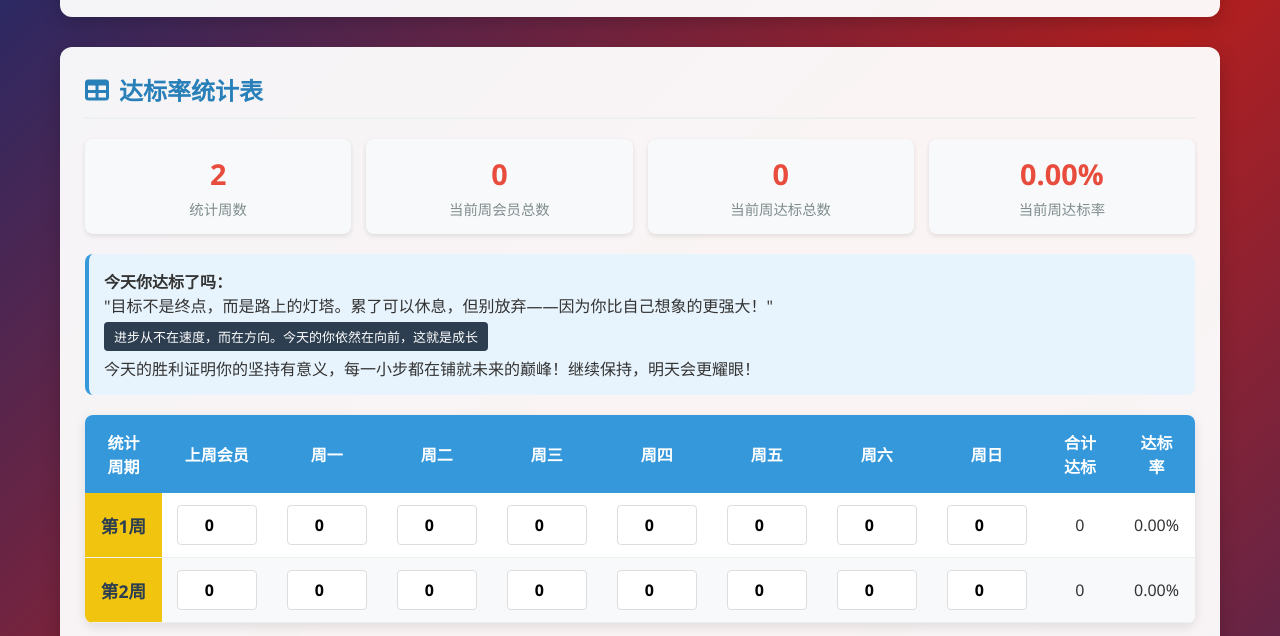
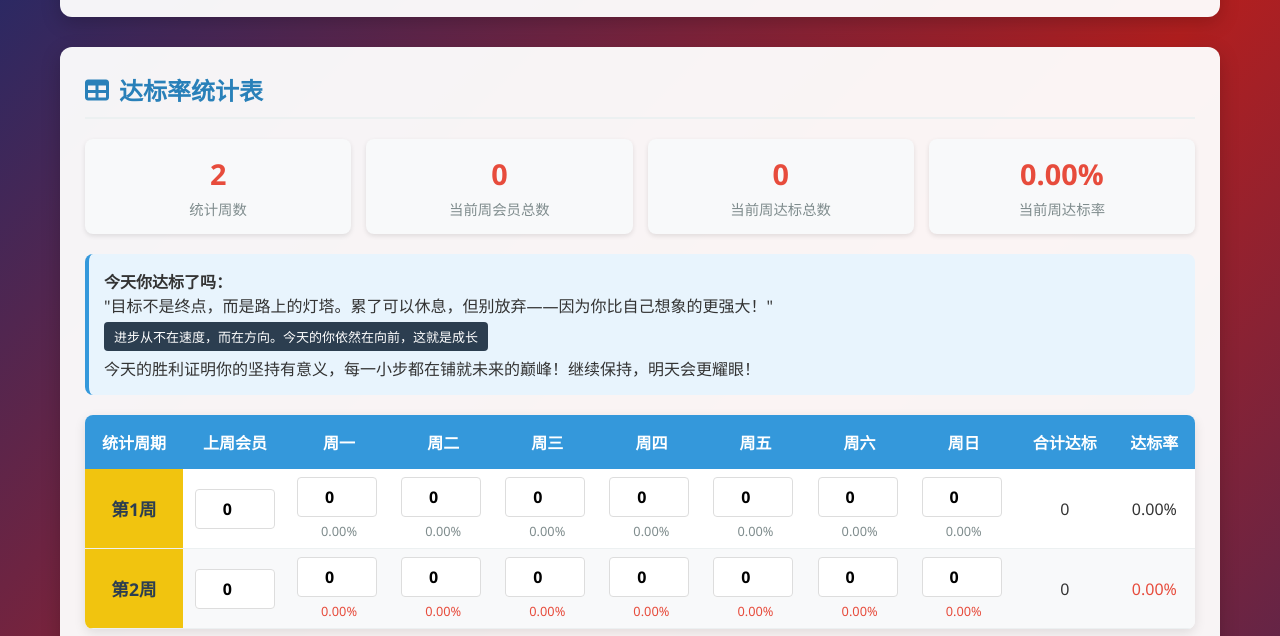
Before and after one commit to saddwe222/dabiao, a plain HTML site: page index.html in a window 1280 px wide. Both pictures are taken after a click on the button "添加新周数据". Shown: the part 164-800 px from the top of the page. Drawn offline with Linux system fonts and the light colour scheme.

Commit message:
index.html

```diff
--- a/index.html
+++ b/index.html
@@ -91,7 +91,7 @@
         }
 
         td {
-            padding: 12px 15px;
+            padding: 8px 10px;
             text-align: center;
             border-bottom: 1px solid #ecf0f1;
         }
@@ -124,6 +124,7 @@
         .rate-cell {
             font-weight: bold;
             color: #27ae60;
+            font-size: 0.9rem;
         }
 
         .low-rate {
@@ -299,6 +300,17 @@
             opacity: 1;
         }
 
+        .day-container {
+            display: flex;
+            flex-direction: column;
+            gap: 5px;
+        }
+
+        .day-rate {
+            font-size: 0.8rem;
+            color: #7f8c8d;
+        }
+
         @media (max-width: 768px) {
             .controls {
                 flex-direction: column;
@@ -310,6 +322,11 @@
 
             .summary {
                 grid-template-columns: 1fr;
+            }
+
+            input[type="number"] {
+                width: 60px;
+                padding: 5px;
             }
         }
     </style>
@@ -464,6 +481,7 @@
                     weekNumber: 1,
                     totalMembers: 0,
                     days: [0, 0, 0, 0, 0, 0, 0],
+                    dayRates: [0, 0, 0, 0, 0, 0, 0],
                     totalAchieved: 0,
                     overallRate: 0.00
                 }];
@@ -481,13 +499,48 @@
                     row.innerHTML = `
                         <td class="week-header">第${weekData.weekNumber}周</td>
                         <td><input type="number" class="week-total" value="${weekData.totalMembers}" min="0"></td>
-                        <td><input type="number" class="week-day" data-day="0" value="${weekData.days[0]}" min="0"></td>
-                        <td><input type="number" class="week-day" data-day="1" value="${weekData.days[1]}" min="0"></td>
-                        <td><input type="number" class="week-day" data-day="2" value="${weekData.days[2]}" min="0"></td>
-                        <td><input type="number" class="week-day" data-day="3" value="${weekData.days[3]}" min="0"></td>
-                        <td><input type="number" class="week-day" data-day="4" value="${weekData.days[4]}" min="0"></td>
-                        <td><input type="number" class="week-day" data-day="5" value="${weekData.days[5]}" min="0"></td>
-                        <td><input type="number" class="week-day" data-day="6" value="${weekData.days[6]}" min="0"></td>
+                        <td>
+                            <div class="day-container">
+                                <input type="number" class="week-day" data-day="0" value="${weekData.days[0]}" min="0">
+                                <div class="day-rate">${weekData.dayRates[0].toFixed(2)}%</div>
+                            </div>
+                        </td>
+                        <td>
+                            <div class="day-container">
+                                <input type="number" class="week-day" data-day="1" value="${weekData.days[1]}" min="0">
+                                <div class="day-rate">${weekData.dayRates[1].toFixed(2)}%</div>
+                            </div>
+                        </td>
+                        <td>
+                            <div class="day-container">
+                                <input type="number" class="week-day" data-day="2" value="${weekData.days[2]}" min="0">
+                                <div class="day-rate">${weekData.dayRates[2].toFixed(2)}%</div>
+                            </div>
+                        </td>
+                        <td>
+                            <div class="day-container">
+                                <input type="number" class="week-day" data-day="3" value="${weekData.days[3]}" min="0">
+                                <div class="day-rate">${weekData.dayRates[3].toFixed(2)}%</div>
+                            </div>
+                        </td>
+                        <td>
+                            <div class="day-container">
+                                <input type="number" class="week-day" data-day="4" value="${weekData.days[4]}" min="0">
+                                <div class="day-rate">${weekData.dayRates[4].toFixed(2)}%</div>
+                            </div>
+                        </td>
+                        <td>
+                            <div class="day-container">
+                                <input type="number" class="week-day" data-day="5" value="${weekData.days[5]}" min="0">
+                                <div class="day-rate">${weekData.dayRates[5].toFixed(2)}%</div>
+                            </div>
+                        </td>
+                        <td>
+                            <div class="day-container">
+                                <input type="number" class="week-day" data-day="6" value="${weekData.days[6]}" min="0">
+                                <div class="day-rate">${weekData.dayRates[6].toFixed(2)}%</div>
+                            </div>
+                        </td>
                         <td class="week-total-achieved">${weekData.totalAchieved}</td>
                         <td class="week-overall-rate">${weekData.overallRate.toFixed(2)}%</td>
                     `;
@@ -528,18 +581,25 @@
                 rows.forEach((row, index) => {
                     const totalInput = row.querySelector('.week-total');
                     const dayInputs = row.querySelectorAll('.week-day');
+                    const dayRates = row.querySelectorAll('.day-rate');
                     const totalAchievedCell = row.querySelector('.week-total-achieved');
                     const overallRateCell = row.querySelector('.week-overall-rate');
 
                     const days = [];
+                    const rates = [];
                     dayInputs.forEach(input => {
                         days.push(parseInt(input.value) || 0);
+                    });
+
+                    dayRates.forEach(rate => {
+                        rates.push(parseFloat(rate.textContent) || 0);
                     });
 
                     weeksData.push({
                         weekNumber: index + 1,
                         totalMembers: parseInt(totalInput.value) || 0,
                         days: days,
+                        dayRates: rates,
                         totalAchieved: parseInt(totalAchievedCell.textContent) || 0,
                         overallRate: parseFloat(overallRateCell.textContent) || 0
                     });
@@ -567,20 +627,45 @@
             function calculateWeek(row, weekIndex) {
                 const totalInput = row.querySelector('.week-total');
                 const dayInputs = row.querySelectorAll('.week-day');
+                const dayRates = row.querySelectorAll('.day-rate');
                 const totalAchievedCell = row.querySelector('.week-total-achieved');
                 const overallRateCell = row.querySelector('.week-overall-rate');
 
                 const totalMembers = parseInt(totalInput.value) || 0;
                 let totalAchieved = 0;
 
-                dayInputs.forEach(input => {
-                    totalAchieved += parseInt(input.value) || 0;
+                // 计算每日达标率和总达标数
+                dayInputs.forEach((input, index) => {
+                    const dayAchieved = parseInt(input.value) || 0;
+                    totalAchieved += dayAchieved;
+
+                    // 计算每日达标率
+                    const dayRate = totalMembers > 0 ? (dayAchieved / totalMembers * 100) : 0;
+                    dayRates[index].textContent = dayRate.toFixed(2) + '%';
+
+                    // 根据达标率设置颜色
+                    if (dayRate < 5) {
+                        dayRates[index].style.color = '#e74c3c';
+                    } else if (dayRate > 15) {
+                        dayRates[index].style.color = '#27ae60';
+                    } else {
+                        dayRates[index].style.color = '#7f8c8d';
+                    }
                 });
 
                 // 更新合计达标和整体达标率
                 totalAchievedCell.textContent = totalAchieved;
                 const overallRate = totalMembers > 0 ? (totalAchieved / totalMembers * 100) : 0;
                 overallRateCell.textContent = overallRate.toFixed(2) + '%';
+
+                // 根据整体达标率设置颜色
+                if (overallRate < 5) {
+                    overallRateCell.style.color = '#e74c3c';
+                } else if (overallRate > 15) {
+                    overallRateCell.style.color = '#27ae60';
+                } else {
+                    overallRateCell.style.color = '#7f8c8d';
+                }
 
                 // 保存数据
                 saveData();
@@ -630,13 +715,48 @@
                 newRow.innerHTML = `
                     <td class="week-header">第${weekCount}周</td>
                     <td><input type="number" class="week-total" value="${newTotal}" min="0"></td>
-                    <td><input type="number" class="week-day" data-day="0" value="0" min="0"></td>
-                    <td><input type="number" class="week-day" data-day="1" value="0" min="0"></td>
-                    <td><input type="number" class="week-day" data-day="2" value="0" min="0"></td>
-                    <td><input type="number" class="week-day" data-day="3" value="0" min="0"></td>
-                    <td><input type="number" class="week-day" data-day="4" value="0" min="0"></td>
-                    <td><input type="number" class="week-day" data-day="5" value="0" min="0"></td>
-                    <td><input type="number" class="week-day" data-day="6" value="0" min="0"></td>
+                    <td>
+                        <div class="day-container">
+                            <input type="number" class="week-day" data-day="0" value="0" min="0">
+                            <div class="day-rate">0.00%</div>
+                        </div>
+                    </td>
+                    <td>
+                        <div class="day-container">
+                            <input type="number" class="week-day" data-day="1" value="0" min="0">
+                            <div class="day-rate">0.00%</div>
+                        </div>
+                    </td>
+                    <td>
+                        <div class="day-container">
+                            <input type="number" class="week-day" data-day="2" value="0" min="0">
+                            <div class="day-rate">0.00%</div>
+                        </div>
+                    </td>
+                    <td>
+                        <div class="day-container">
+                            <input type="number" class="week-day" data-day="3" value="0" min="0">
+                            <div class="day-rate">0.00%</div>
+                        </div>
+                    </td>
+                    <td>
+                        <div class="day-container">
+                            <input type="number" class="week-day" data-day="4" value="0" min="0">
+                            <div class="day-rate">0.00%</div>
+                        </div>
+                    </td>
+                    <td>
+                        <div class="day-container">
+                            <input type="number" class="week-day" data-day="5" value="0" min="0">
+                            <div class="day-rate">0.00%</div>
+                        </div>
+                    </td>
+                    <td>
+                        <div class="day-container">
+                            <input type="number" class="week-day" data-day="6" value="0" min="0">
+                            <div class="day-rate">0.00%</div>
+                        </div>
+                    </td>
                     <td class="week-total-achieved">0</td>
                     <td class="week-overall-rate">0.00%</td>
                 `;
@@ -742,6 +862,13 @@
                             weeksData = data.weeksData;
                             weekCount = weeksData.length;
 
+                            // 确保导入的数据有dayRates属性
+                            weeksData.forEach(week => {
+                                if (!week.dayRates) {
+                                    week.dayRates = [0, 0, 0, 0, 0, 0, 0];
+                                }
+                            });
+
                             // 保存到本地存储
                             localStorage.setItem(STORAGE_KEY, JSON.stringify(weeksData));
 
```
